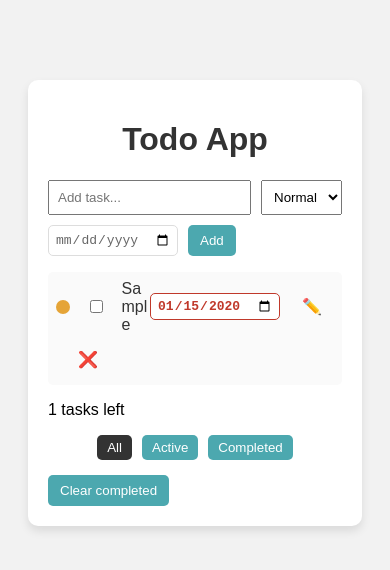
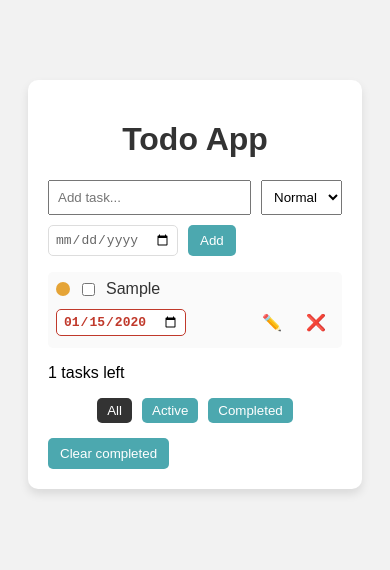
Before and after one commit to Arquid/todo-tasks, a React (Vite) app: page / in a window 390 px wide. Both pictures are taken after typing "Sample", "2020-01-15" into the empty fields and a click on the button "Add". Shown: the top 570 px of the page. Built offline with nearby package versions, Linux system fonts and the light colour scheme.

Commit message:
Mobile CSS fix

```diff
--- a/src/App.css
+++ b/src/App.css
@@ -65,11 +65,10 @@ ul {
 }
 
 .todo-item {
-  display: flex;
-  flex-wrap: wrap;
-  justify-content: space-between;
+  display: grid;
+  grid-template-columns: minmax(0, 1fr) auto auto;
   align-items: center;
-  row-gap: 8px;
+  gap: 6px 8px;
   background: #fafafa;
   padding: 8px;
   border-radius: 5px;
@@ -85,12 +84,19 @@ ul {
   display: flex;
   align-items: center;
   gap: 8px;
-  flex: 1;
   cursor: pointer;
+  grid-column: 1 / -1;
+  min-width: 0;
+}
+
+.todo-label input[type="checkbox"] {
+  flex: 0 0 auto;
 }
 
 .todo-item span {
   flex: 1;
+  min-width: 0;
+  overflow-wrap: anywhere;
   word-break: break-word;
 }
 
@@ -100,19 +106,23 @@ ul {
 }
 
 .delete-btn {
-  margin-left: 10px;
+  margin-left: 0;
   color: red;
   background: none;
   border: none;
   font-size: 16px;
+  padding: 8px;
+  grid-column: 3;
 }
 
 .edit-btn {
-  margin-left: 10px;
+  margin-left: 0;
   color: #4ca8af;
   background: none;
   border: none;
   font-size: 16px;
+  padding: 8px;
+  grid-column: 2;
 }
 
 .filters {
@@ -222,7 +232,10 @@ ul {
 
 .due-date-input {
   flex: 0 0 auto;
-  width: 130px;
+  justify-self: start;
+  width: 100%;
+  max-width: 130px;
+  min-width: 0;
   padding: 4px 6px;
   font-size: 13px;
   color: #666;
```
